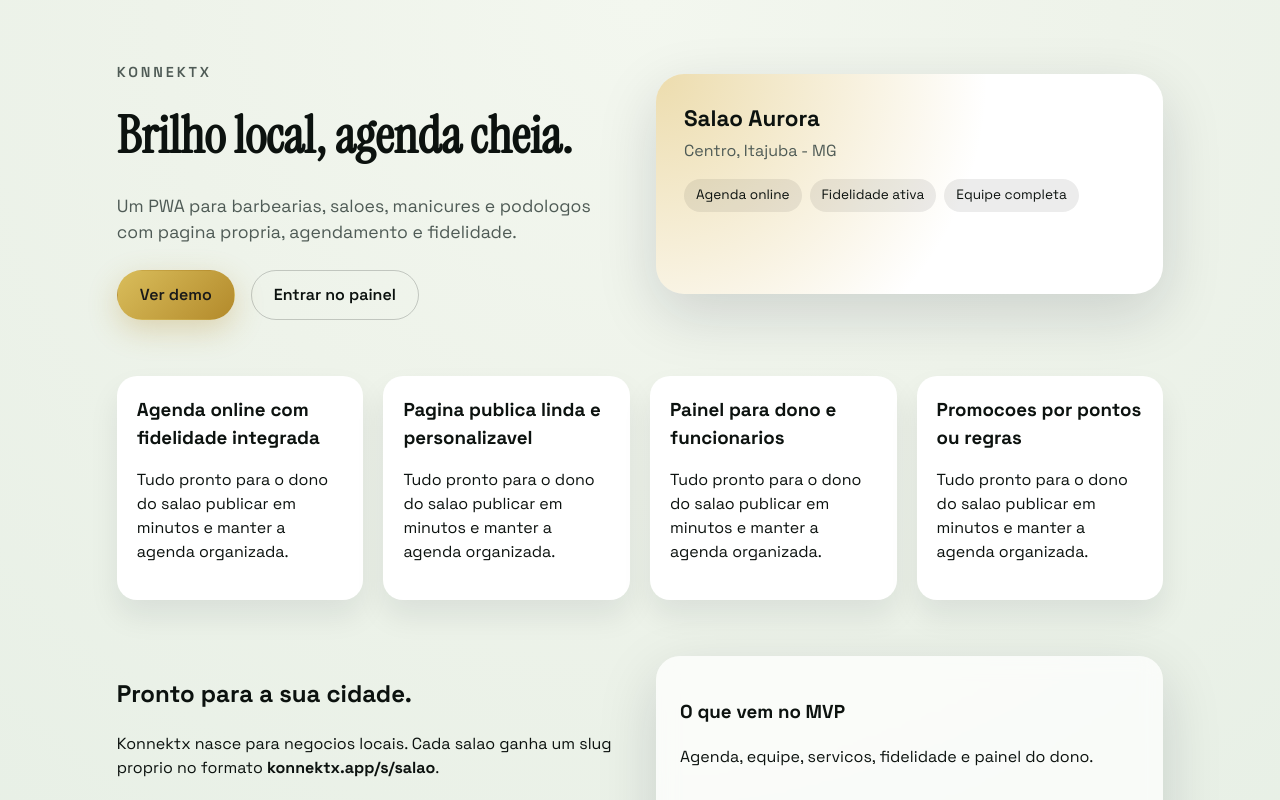
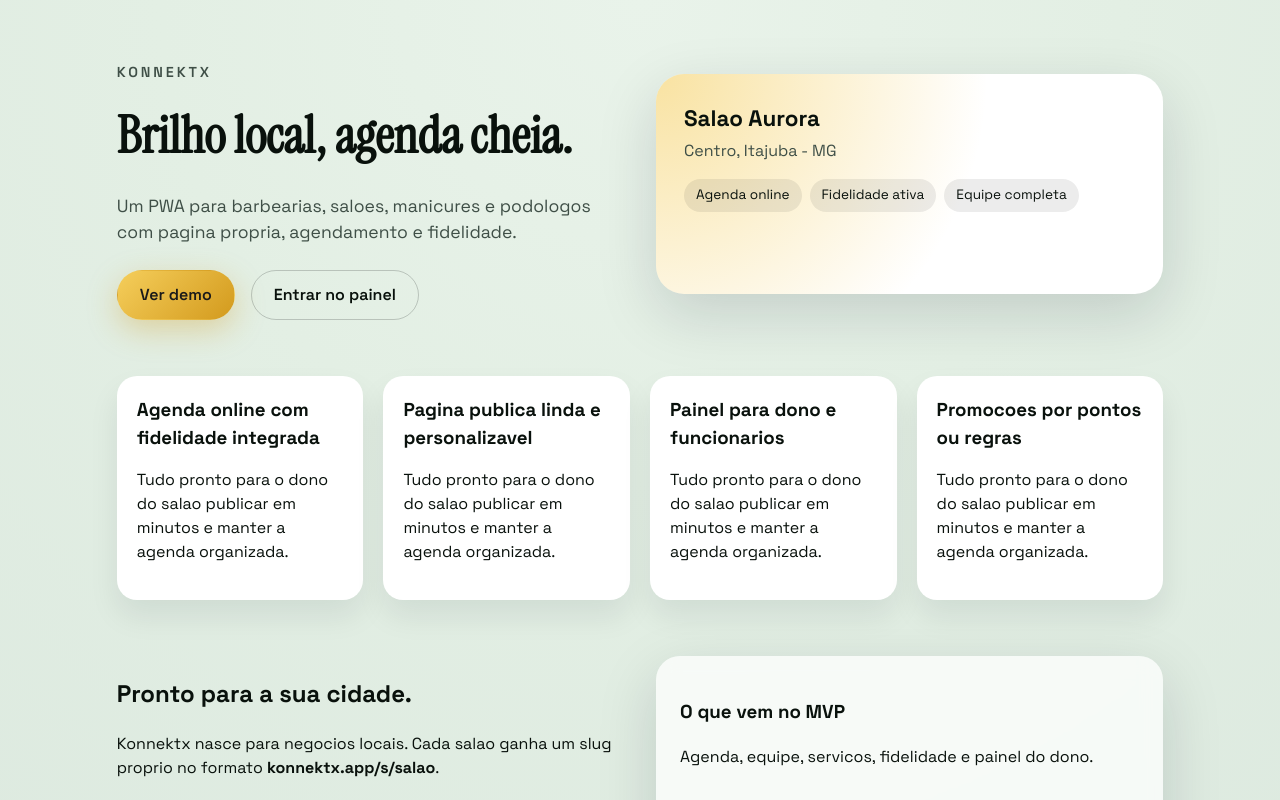
Before and after one commit to Garcez7R/Konnektx, a React (Vite) app in the folder web/: page / in a window 1280 px wide. Shown: the top 800 px of the page. Built offline with nearby package versions, Linux system fonts and the light colour scheme; no server answers.

Commit message:
style: intensificar verde e dourado

```diff
--- a/web/src/index.css
+++ b/web/src/index.css
@@ -8,11 +8,11 @@
   font-weight: 400;
   text-rendering: optimizeLegibility;
   -webkit-font-smoothing: antialiased;
-  --canvas: #f6f5ef;
-  --ink: #0c120f;
-  --muted: #4f5b56;
-  --accent: #d6b24a;
-  --accent-strong: #b8902b;
+  --canvas: #f5f4ee;
+  --ink: #09110c;
+  --muted: #3f4f47;
+  --accent: #f3c84b;
+  --accent-strong: #d19b1f;
   --soft: #ffffff;
   --glass: rgba(255, 255, 255, 0.72);
   --shadow: 0 20px 60px rgba(15, 23, 42, 0.15);
@@ -25,7 +25,7 @@
 body {
   margin: 0;
   min-height: 100vh;
-  background: radial-gradient(circle at top, #f3f7ef 0%, #eef3ea 40%, #e6efe5 100%);
+  background: radial-gradient(circle at top, #e9f3ea 0%, #e3efe4 40%, #dce9df 100%);
   color: var(--ink);
 }
 
@@ -89,9 +89,9 @@ img {
 }
 
 .btn.primary {
-  background: linear-gradient(135deg, #d9bd5b, #b38a2b);
+  background: linear-gradient(135deg, #f5ce5b, #d39a1d);
   color: #1a1a1a;
-  box-shadow: 0 10px 30px rgba(179, 138, 43, 0.3);
+  box-shadow: 0 10px 30px rgba(209, 155, 31, 0.35);
 }
 
 .btn.ghost {
@@ -116,8 +116,8 @@ img {
 .card-glow {
   position: absolute;
   inset: 0;
-  background: radial-gradient(circle at top left, rgba(214, 178, 74, 0.5), transparent 60%);
-  opacity: 0.9;
+  background: radial-gradient(circle at top left, rgba(243, 200, 75, 0.55), transparent 60%);
+  opacity: 0.95;
 }
 
 .card-body {
@@ -199,7 +199,7 @@ img {
   display: inline-flex;
   padding: 6px 14px;
   border-radius: 999px;
-  background: rgba(214, 178, 74, 0.25);
+  background: rgba(243, 200, 75, 0.28);
   font-weight: 600;
   margin-top: 16px;
 }
@@ -232,7 +232,7 @@ img {
   width: 44px;
   height: 44px;
   border-radius: 50%;
-  background: linear-gradient(135deg, #6a9a7a, #c9b262);
+  background: linear-gradient(135deg, #2f7a4f, #f0c44a);
 }
 
 .staff-name {
```
